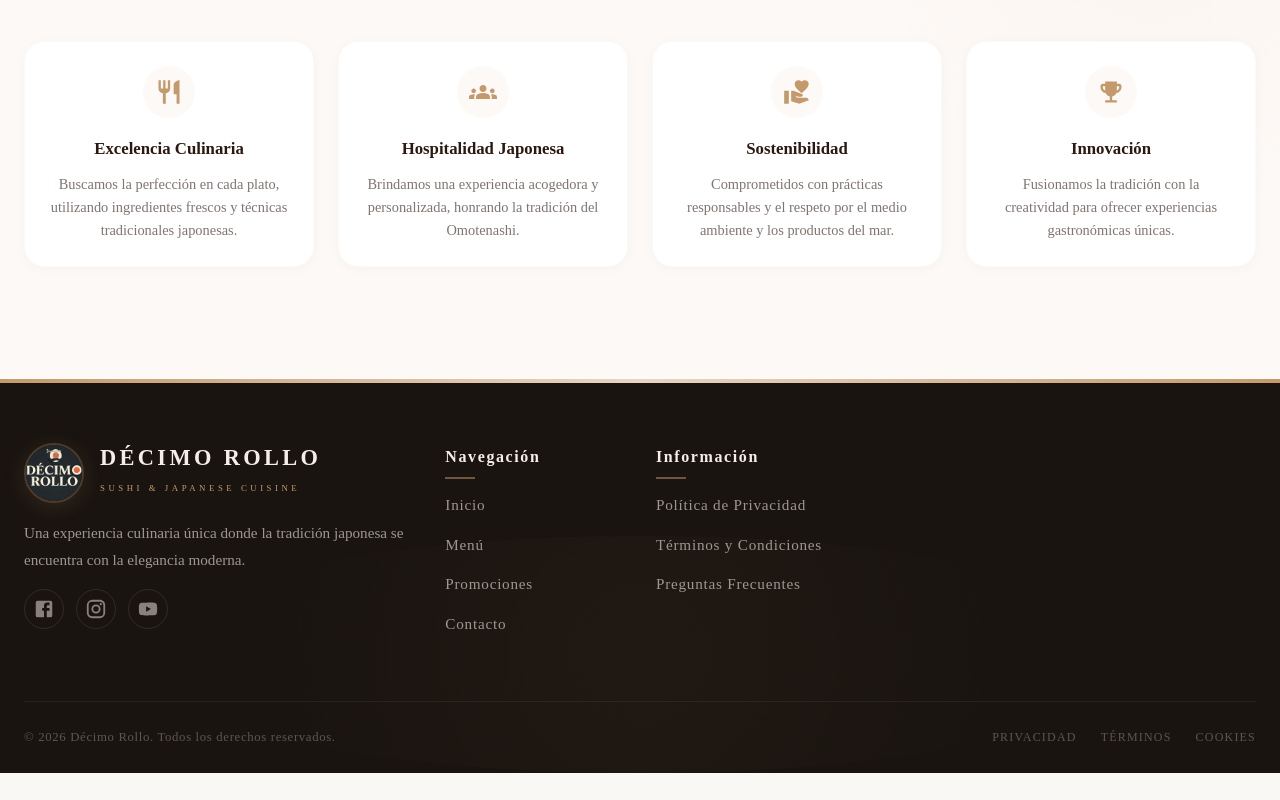
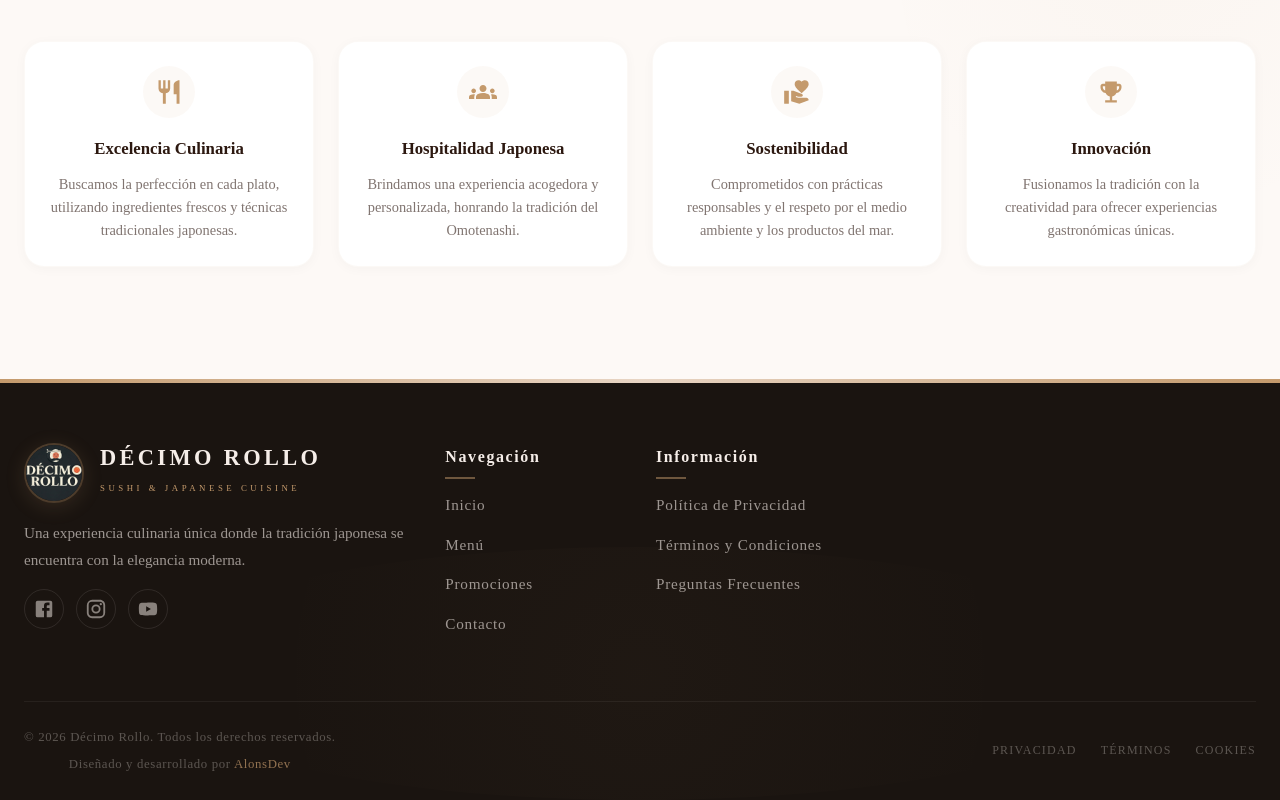
Before and after one commit to AndrewAV19/decimo-rollo-web, a React (Vite) app: page / in a window 1280 px wide. Shown: the part 6226-7026 px from the top of the page. Before the commit the page ends 6999 px from the top, so only its background shows below. Built offline with nearby package versions, Linux system fonts and the light colour scheme.

Commit message:
DRW: Creditos de desarrollo en footer

```diff
--- a/src/components/Footer.tsx
+++ b/src/components/Footer.tsx
@@ -333,6 +333,30 @@ const Footer: React.FC = () => {
           >
             © {new Date().getFullYear()} Décimo Rollo. Todos los derechos
             reservados.
+            <Box
+              component="span"
+              sx={{
+                display: "block",
+                mt: 0.5,
+              }}
+            >
+              Diseñado y desarrollado por{" "}
+              <Link
+                href="https://alonsdev.com"
+                target="_blank"
+                rel="noopener noreferrer"
+                underline="none"
+                sx={{
+                  color: "rgba(196, 154, 108, 0.7)",
+                  transition: "color 0.3s ease",
+                  "&:hover": {
+                    color: "#C49A6C",
+                  },
+                }}
+              >
+                AlonsDev
+              </Link>
+            </Box>
           </Typography>
 
           <Box
```
